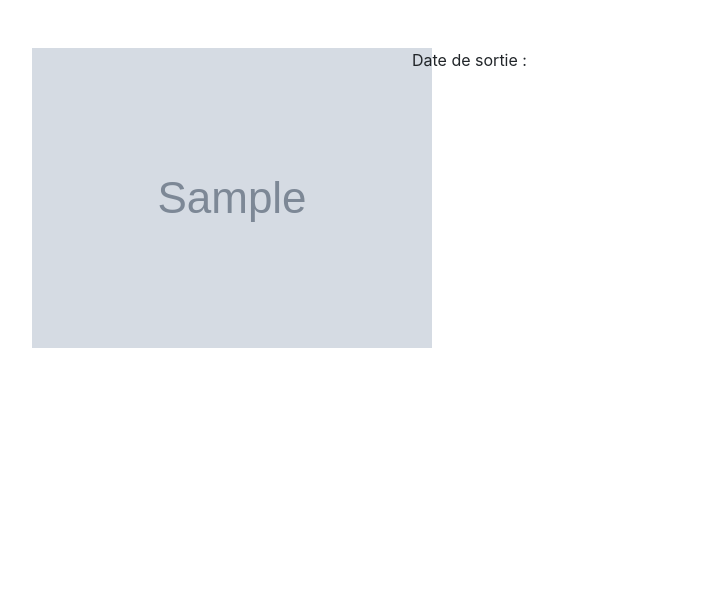
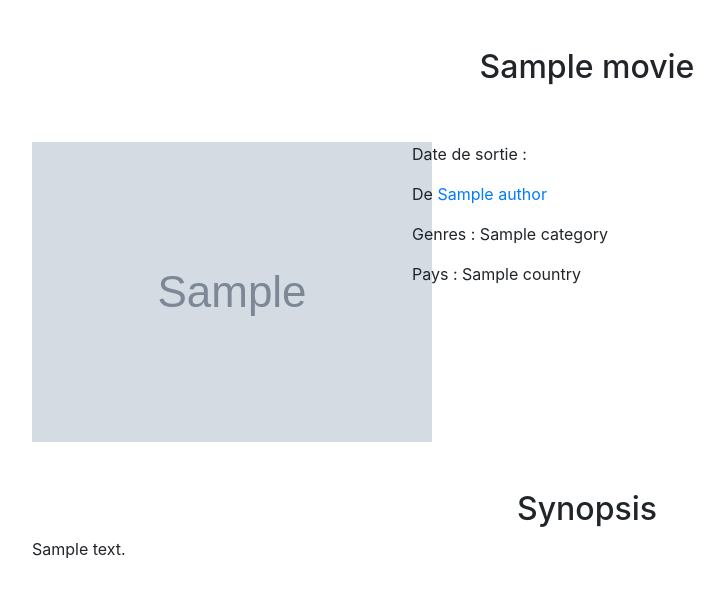
Before and after one commit to blardtony/movie-symfony, a Symfony app: template templates/movies/card.html.twig in a window 1280 px wide. Shown: the part 56-654 px from the top of the page, without its empty margins (53-777 px from the left). Run offline with Twig, Linux system fonts and the light colour scheme; the template is opened without the code that fills it: most values are stand-ins (such as "Sample title", 1, 10 or a date in 2020); grey boxes marked "Sample" are stand-in pictures; some libraries are stand-ins or nearby versions.

Commit message:
Film good add authors card

```diff
--- a/src/Controller/MoviesController.php
+++ b/src/Controller/MoviesController.php
@@ -26,9 +26,9 @@ class MoviesController extends AbstractController
    */
   public function show($id)
   {
-    $movies = $this->getDoctrine()->getRepository(Movies::class)->find($id);
+    $movie = $this->getDoctrine()->getRepository(Movies::class)->find($id);
     return $this->render('movies/card.html.twig', [
-      'movie' => $movies,
+      'movie' => $movie,
     ]);
   }
 }
--- a/templates/movies/card.html.twig
+++ b/templates/movies/card.html.twig
@@ -1,6 +1,6 @@
 {% extends 'base.html.twig' %}
 
-{% block title %}Liste des films{% endblock %}
+{% block title %}Fiche {{movie.name}}{% endblock %}
 
 {% block stylesheets %}
   <style>
@@ -11,11 +11,30 @@
 {% block body %}
   <div class="container">
     <div class="row mt-5">
+      <div class="col-lg-12 text-center">
+        <h2>{{movie.name}}</h2>
+      </div>
+    </div>
+    <div class="row mt-5">
       <div class="col-lg-4">
-        <img src="{{movie.cover}}" alt="">
+        <img src="{{movie.cover}}" alt="Affiche du film {{movie.name}}">
       </div>
       <div class="col-lg-8">
         <p>Date de sortie : {{ movie.date.format('d/m/Y') }}</p>
+        <p>De <a href="#">{{movie.author.name}}</a></p>
+        <p>
+          Genres :
+          {% for category in movie.category %}
+              {{category.name}}
+          {% endfor %}
+        </p>
+        <p>Pays : {{movie.country}}</p>
+      </div>
+    </div>
+    <div class="row mt-5">
+      <div class="col-lg-12">
+        <h2 class="text-center">Synopsis</h2>
+        <p class="text-justify">{{movie.description}}</p>
       </div>
     </div>
   </div>
```
Also changed, not shown: src/Controller/AuthorsController.php (added, +21 -0 lines), templates/authors/index.html.twig (added, +20 -0 lines).
